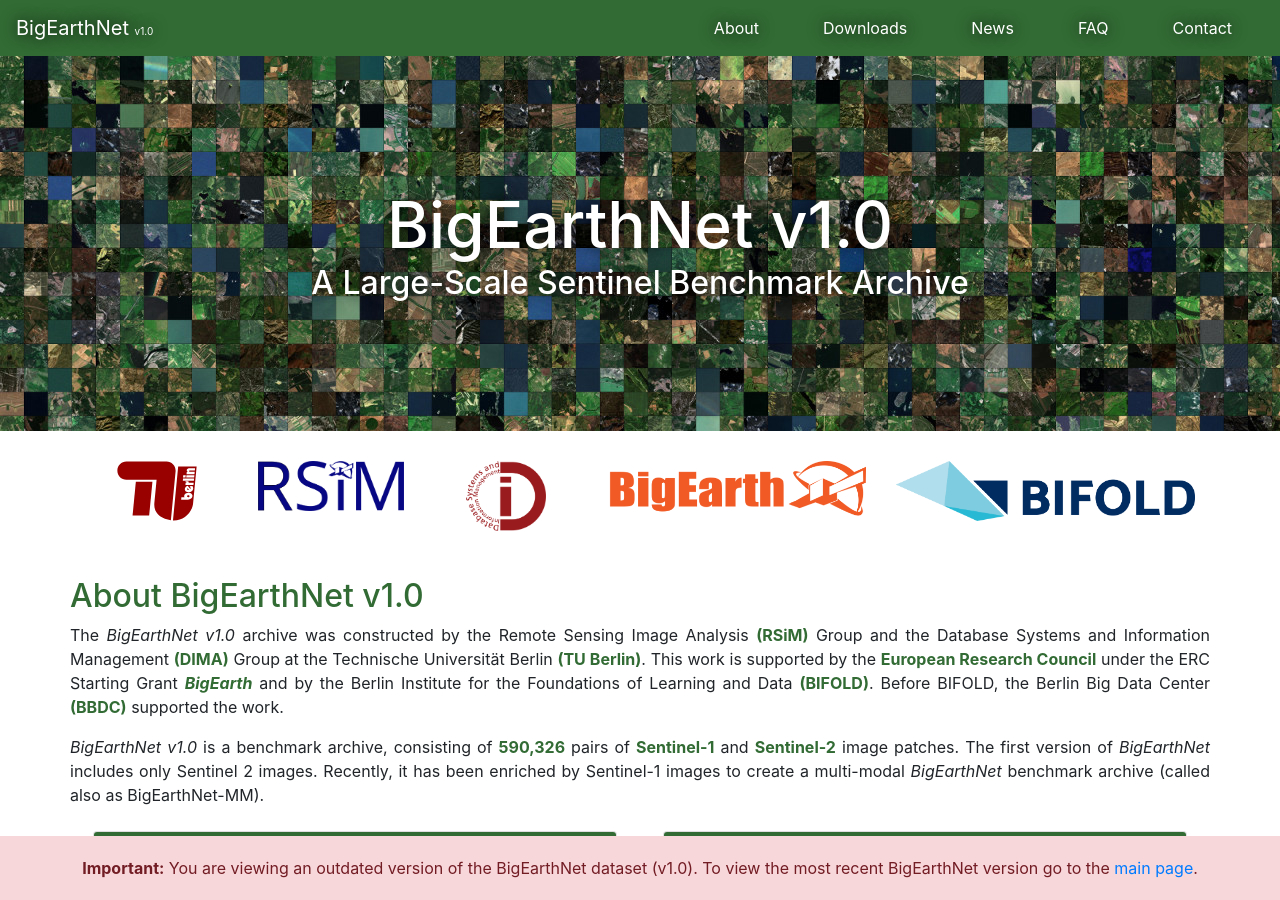
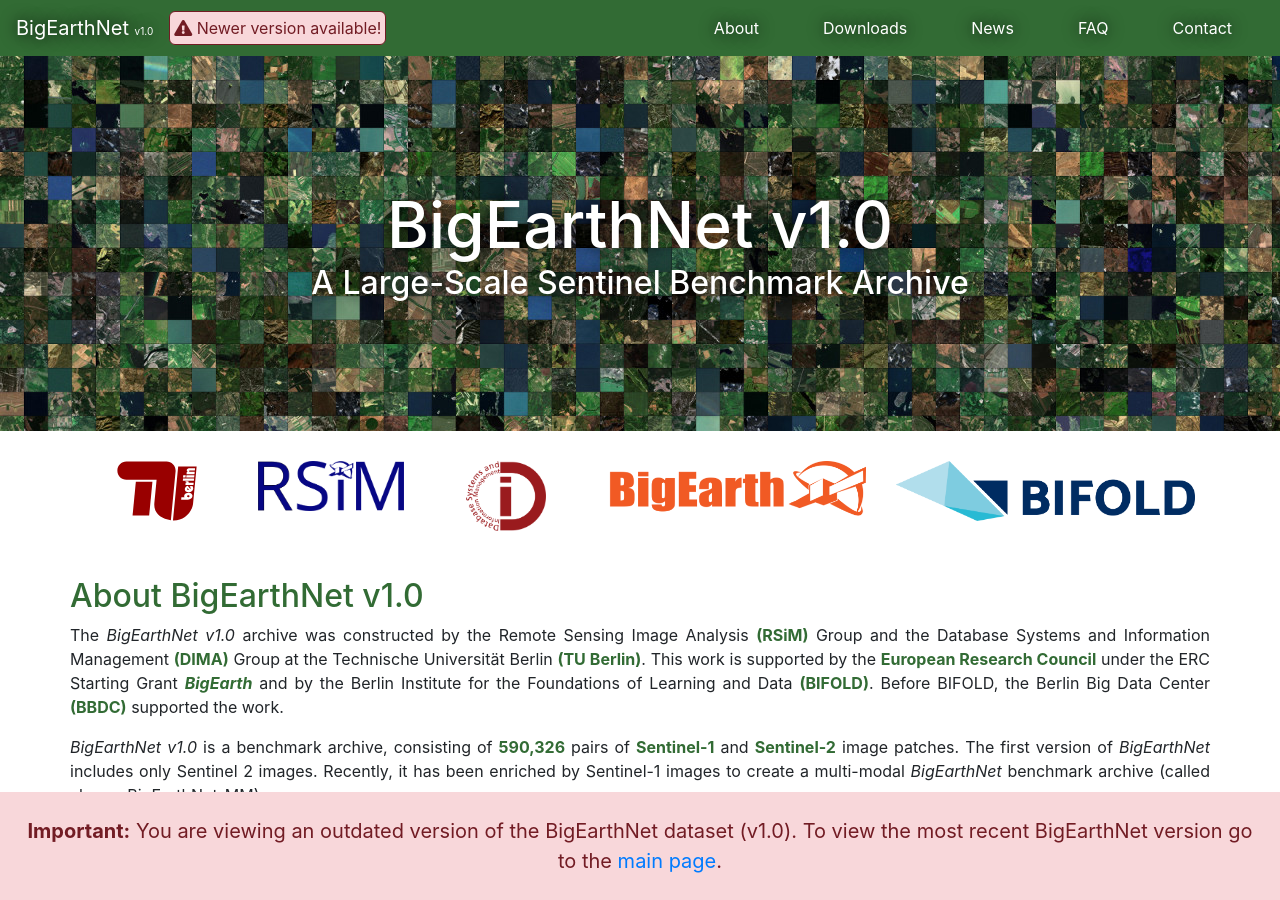
Before and after one commit to rsim-tu-berlin/bigearth.net, a Jekyll site: the page built from v1.0.html, in a window 1280 px wide and 900 px high. Built offline with Jekyll 4.4.1, drawn with Linux system fonts in a browser that asks for light colours; comment, search, counter and statistics services are not loaded.

Commit message:
Add version box + increase banner size

```diff
--- a/static/css/bigearthnet.css
+++ b/static/css/bigearthnet.css
@@ -1,3 +1,8 @@
+:root {
+	--warn-bg-color: #f8d7da;
+	--warn-fg-color: #721c24;
+}
+
 .font-color-ben {
 	color: #326b34;
 }
@@ -25,6 +30,15 @@
 
 .navbar-dark .navbar-nav .nav-link {
 	color: #fff;
+}
+
+.navbar a.outdated-version {
+	color: var(--warn-fg-color);
+	background-color: var(--warn-bg-color);
+	padding: .25em;
+	text-shadow: none;
+	border: 1px solid var(--warn-fg-color);
+	border-radius: 6px;
 }
 
 
@@ -307,7 +321,8 @@
 	position: sticky;
 	text-align: center;
 	bottom: 0;
-	color: #721c24;
-	background: #f8d7da;
-	padding: 1.25rem 1rem;
+	color: var(--warn-fg-color);
+	background: var(--warn-bg-color);
+	padding: 1.5rem 1.25rem;
+	font-size: 1.25rem;
 }
--- a/v1.0.html
+++ b/v1.0.html
@@ -4,6 +4,9 @@
 <!-- Navigation -->
 <nav class="navbar navbar-expand-lg sticky-top navbar-dark py-lg-2">
   <a class="navbar-brand text-expanded" href="#">BigEarthNet <span class="versioning">v1.0</span></a>
+  <a class="outdated-version" href="/">
+    <i class="fa fa-exclamation-triangle"></i> Newer version available!
+  </a>
   <button class="navbar-toggler" type="button" data-toggle="collapse" data-target="#navbarResponsive"
     aria-controls="navbarResponsive" aria-expanded="false" aria-label="Toggle navigation">
     <span class="navbar-toggler-icon"></span>
```
